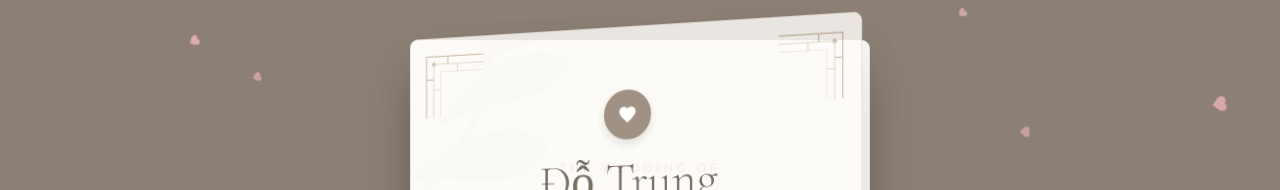
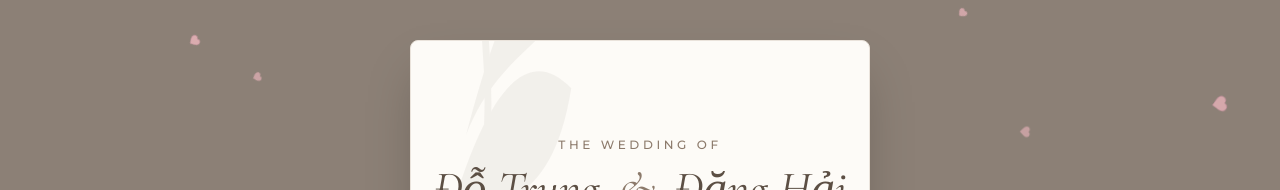
Before and after one commit to trungdodo99-dotcom/thiep-cuoi, a Next.js app: page / in a window 1280 px wide. Both pictures are taken after a click on the button "MỞ THIỆP". Shown: the top 190 px of the page. Built offline with nearby package versions, Linux system fonts and the light colour scheme.

Commit message:
Update hieu ung keo chuong hoat hinh

```diff
--- a/app/page.tsx
+++ b/app/page.tsx
@@ -39,10 +39,9 @@ const DRESS_SPARKLES = [
   { id: 5, bottom: "5%", left: "50%", delay: "1.5s", size: "16px" },
 ];
 
-// Tạo mảng hạt màu bung nhẹ nhàng (Chỉ dùng tone Hồng nhạt/Trắng lãng mạn)
 const GENTLE_CONFETTI = Array.from({ length: 30 }).map((_, i) => {
   const shapes = ['heart', 'star', 'bubble'];
-  const colors = ['#FFC0CB', '#FFB6C1', '#FFD1DC', '#FFE4E1', '#FFF0F5', '#FFFFFF']; // Tone hồng nhạt
+  const colors = ['#FFC0CB', '#FFB6C1', '#FFD1DC', '#FFE4E1', '#FFF0F5', '#FFFFFF'];
   return {
     id: i,
     shape: shapes[Math.floor(Math.random() * shapes.length)],
@@ -89,7 +88,6 @@ const WatermarkLeaves = () => (
   </svg>
 );
 
-// Component cảm biến hiện chữ THÔNG THƯỜNG
 const FadeIn = ({ children, delay = 0, className = "" }: { children: React.ReactNode, delay?: number, className?: string }) => {
   const [isVisible, setIsVisible] = useState(false);
   const ref = useRef<HTMLDivElement>(null);
@@ -115,7 +113,6 @@ const FadeIn = ({ children, delay = 0, className = "" }: { children: React.React
   );
 };
 
-// Component TÊN CÔ DÂU CHÚ RỂ (Bùng nổ sao trắng ấm rồi quét sáng 1 lần)
 const ExplosiveNameReveal = ({ children, delay = 0, className = "" }: { children: React.ReactNode, delay?: number, className?: string }) => {
   const [isVisible, setIsVisible] = useState(false);
   const ref = useRef<HTMLDivElement>(null);
@@ -175,8 +172,8 @@ export default function WeddingCardPage() {
   const [isMounted, setIsMounted] = useState(false);
   const [showSplash, setShowSplash] = useState(true);
 
-  // Trạng thái luồng chuyển cảnh
-  const [cardState, setCardState] = useState<'idle' | 'scaling' | 'bursting' | 'opening' | 'done'>('idle');
+  // Trạng thái kịch bản chuyển cảnh
+  const [cardState, setCardState] = useState<'idle' | 'bursting' | 'opening' | 'done'>('idle');
   const [isInnerVisible, setIsInnerVisible] = useState(false);
 
   const [isAutoScrolling, setIsAutoScrolling] = useState(false);
@@ -218,32 +215,27 @@ export default function WeddingCardPage() {
   }, [isAutoScrolling]);
 
   // ==========================================
-  // KỊCH BẢN CHUYỂN CẢNH MỚI: Tỷ lệ thật -> Nổ tim hồng nhạt -> Phóng to -> Lật 3D biến mất
+  // KỊCH BẢN CHUYỂN CẢNH ĐÃ SỬA LỖI MOBILE
   // ==========================================
   const handleOpenCard = () => {
     if (cardState !== 'idle') return;
 
-    // 1. Ấn nút -> Bìa thiệp từ từ phóng to bằng kích thước thật (max-w 460px)
-    setCardState('scaling');
+    // 1. Ấn nút -> Tim đập & Pháo hoa nổ
+    setCardState('bursting');
 
-    // 2. Tim đập & Pháo hoa nổ nhẹ nhàng lơ lửng (Tone hồng nhạt lãng mạn)
-    setTimeout(() => {
-      setCardState('bursting');
-    }, 800);
-
-    // 3. Đổi hiệu ứng: Bìa lật 3D sang trái và mờ dần biến mất
+    // 2. Lật bìa thiệp và làm mờ nó đi
     setTimeout(() => {
       setCardState('opening');
-      setIsInnerVisible(true); // Ruột thiệp hiện sẵn phía sau
-    }, 2500);
+      setIsInnerVisible(true); // Kích hoạt hiệu ứng hiện dần của ruột thiệp
+    }, 1500);
 
-    // 4. Hoàn tất dọn dẹp và tự động cuộn chữ
+    // 3. Hoàn tất dọn dẹp và tự động cuộn
     setTimeout(() => {
       setCardState('done');
       setIsAutoScrolling(true);
       setShowHint(true);
       setTimeout(() => setShowHint(false), 4500);
-    }, 3800);
+    }, 3000);
   };
 
   const toggleAutoScroll = () => {
@@ -253,7 +245,6 @@ export default function WeddingCardPage() {
   if (!isMounted) return <div className="min-h-[100dvh] bg-[#8C8076]"></div>;
 
   return (
-    // Đã thêm flex flex-col items-center mx-auto để luôn căn giữa mọi màn hình
     <div className={`relative selection:bg-[#E5D9CC] selection:text-[#4A3C31] font-sans text-[#5C4F44] bg-[#8C8076] cursor-pointer w-full flex flex-col items-center overflow-x-hidden mx-auto ${cardState !== 'done' ? 'h-[100dvh] overflow-y-hidden' : 'min-h-[100dvh]'}`} onClick={toggleAutoScroll}>
       <style dangerouslySetInnerHTML={{__html: `
         @import url('https://fonts.googleapis.com/css2?family=Cormorant+Garamond:ital,wght@0,300;0,400;0,500;0,600;0,700;1,400;1,500&family=Montserrat:wght@300;400;500&display=swap');
@@ -264,7 +255,6 @@ export default function WeddingCardPage() {
         @keyframes heart-blink { 0%, 100% { stroke: transparent; stroke-width: 0px; transform: scale(1); opacity: 0.5; } 50% { stroke: #FF99C2; stroke-width: 1.5px; transform: scale(1.15); opacity: 0.85; } }
         .animate-heart { animation: heart-blink 2s ease-in-out infinite; }
 
-        /* Icon đập nhịp tim */
         @keyframes fast-beat {
             0%, 100% { transform: scale(1); }
             25% { transform: scale(1.3); }
@@ -273,7 +263,6 @@ export default function WeddingCardPage() {
         }
         .animate-fast-beat { animation: fast-beat 1.5s ease-in-out forwards; }
 
-        /* Hạt nổ bung màu sắc NHẸ NHÀNG */
         @keyframes gentle-burst {
            0% { opacity: 0; transform: translate(0, 0) scale(0); }
            20% { opacity: 1; transform: translate(calc(var(--tx) * 0.4), calc(var(--ty) * 0.4)) scale(var(--s)); }
@@ -305,7 +294,6 @@ export default function WeddingCardPage() {
         }
         .animate-text-pop { animation: text-pop 1.2s cubic-bezier(0.2, 0.8, 0.2, 1) forwards; }
 
-        /* HIỆU ỨNG QUÉT ÁNH SÁNG 1 LẦN */
         @keyframes text-sweep {
            0% { background-position: -150% center; }
            100% { background-position: 150% center; }
@@ -336,13 +324,12 @@ export default function WeddingCardPage() {
          </div>
       </div>
 
-      {/* GỢI Ý DỪNG CUỘN */}
       <div className={`fixed bottom-8 left-1/2 -translate-x-1/2 z-[60] bg-black/40 text-white px-5 py-2.5 rounded-full backdrop-blur-sm text-[10px] md:text-[11px] uppercase tracking-widest transition-opacity duration-1000 pointer-events-none flex items-center gap-2 shadow-lg ${showHint ? 'opacity-100' : 'opacity-0'}`}>
           <svg className="w-4 h-4 animate-pulse" fill="none" stroke="currentColor" viewBox="0 0 24 24"><path strokeLinecap="round" strokeLinejoin="round" strokeWidth={2} d="M15 15l-2 5L9 9l11 4-5 2zm0 0l5 5M7.188 2.239l.777 2.897M5.136 7.965l-2.898-.777M13.95 4.05l-2.122 2.122m-5.657 5.656l-2.12 2.122" /></svg>
           Chạm màn hình để Dừng / Cuộn
       </div>
 
-      {/* TRÁI TIM RƠI NỀN BÊN DƯỚI (Z-30) */}
+      {/* TRÁI TIM RƠI NỀN */}
       <div className="fixed inset-0 pointer-events-none overflow-hidden z-[30]">
           {PARTICLES.map((p) => (
             <div key={`bg-${p.id}`} className="absolute top-[-5%]" style={{ left: p.left, width: p.size, height: p.size, animation: `fall ${p.duration} linear infinite`, animationDelay: p.delay }}>
@@ -352,24 +339,23 @@ export default function WeddingCardPage() {
       </div>
 
       {/* ============================================== */}
-      {/* TỔ HỢP THIỆP CHÍNH CĂN GIỮA */}
+      {/* TỔ HỢP THIỆP CHÍNH */}
       {/* ============================================== */}
-      <div className="w-full flex justify-center py-10 min-h-screen">
+      {/* Cố định chiều cao vùng chứa để không lòi ruột ra khi chưa mở thiệp */}
+      <div className="w-full flex justify-center py-10 min-h-screen relative">
           <div className="relative w-[92%] sm:w-full max-w-[460px] mx-auto flex flex-col items-center" style={{ perspective: '2000px' }}>
 
-              {/* === BÌA THIỆP (NẰM TRÊN CÙNG) === */}
-              {/* Lật 3D kết hợp opacity=0 để tan biến hoàn toàn, không lòi ruột */}
+              {/* === BÌA THIỆP (Z-50) === */}
               {cardState !== 'done' && (
               <div
-                  className={`absolute top-0 left-0 right-0 mx-auto aspect-[3/4] min-h-[550px] bg-[#FDFBF7] shadow-2xl rounded-lg border border-[#EAE3DB] z-50 overflow-hidden
-                      ${cardState === 'idle' ? 'scale-[0.85] max-w-[420px] transition-transform duration-500' : ''}
-                      ${(cardState === 'scaling' || cardState === 'bursting') ? 'scale-100 max-w-[460px] transition-all duration-[1000ms] ease-in-out' : ''}
-                      ${cardState === 'opening' ? 'scale-100 max-w-[460px] rotate-y-[-110deg] opacity-0 transition-all duration-[1200ms] ease-[cubic-bezier(0.645,0.045,0.355,1)]' : ''}
+                  className={`absolute top-0 left-0 right-0 w-full min-h-[550px] bg-[#FDFBF7] shadow-2xl rounded-lg border border-[#EAE3DB] z-50 overflow-hidden
+                      ${cardState === 'opening' ? 'rotate-y-[-110deg] opacity-0 transition-all duration-[1200ms] ease-[cubic-bezier(0.645,0.045,0.355,1)]' : ''}
                   `}
-                  style={{
-                      transformOrigin: 'left center'
-                  }}
+                  style={{ transformOrigin: 'left center' }}
               >
+                  {/* CHE KHUẤT RUỘT THIỆP: Thêm background trắng cứng phía dưới nội dung bìa để chắc chắn không nhìn xuyên qua */}
+                  <div className="absolute inset-0 bg-[#FDFBF7] z-0"></div>
+
                   <LuxuryCorner className="top-4 left-4" />
                   <LuxuryCorner className="top-4 right-4 rotate-90" />
                   <LuxuryCorner className="bottom-4 right-4 rotate-180" />
@@ -393,9 +379,8 @@ export default function WeddingCardPage() {
 
                   <div className="relative z-40 flex flex-col items-center justify-center text-center px-4 md:px-6 w-full h-full pb-20 md:pb-28 pt-6">
 
-                    {/* KHỐI CHỨA ICON & HIỆU ỨNG PHÁO HOA TONE HỒNG NHẠT */}
                     <div className="relative mb-4 mt-2">
-                        {cardState !== 'idle' && cardState !== 'scaling' && GENTLE_CONFETTI.map((p) => (
+                        {cardState !== 'idle' && GENTLE_CONFETTI.map((p) => (
                             <div key={`cf-${p.id}`} className="absolute top-1/2 left-1/2 pointer-events-none z-0" style={{ transform: 'translate(-50%, -50%)' }}>
                                 <svg
                                     className="animate-gentle-burst drop-shadow-sm"
@@ -439,12 +424,15 @@ export default function WeddingCardPage() {
               </div>
               )}
 
-              {/* === RUỘT THIỆP (NẰM DƯỚI) === */}
-              {isInnerVisible && (
-              <div className="w-full bg-[#FDFBF7] shadow-2xl rounded-lg border border-[#EAE3DB] overflow-hidden relative z-10 pb-32 animate-fade-in mx-auto">
+              {/* === RUỘT THIỆP (Z-10) === */}
+              {/* Giới hạn độ cao (h-[550px] và overflow-hidden) lúc bìa đang đóng để KHÔNG lòi ra ngoài */}
+              <div className={`w-full bg-[#FDFBF7] shadow-2xl rounded-lg border border-[#EAE3DB] relative z-10 transition-all duration-1000 ease-in-out
+                  ${!isInnerVisible ? 'h-[550px] overflow-hidden' : 'pb-32 h-auto overflow-visible'}
+              `}>
                  <WatermarkLeaves />
 
-                 <div className="relative w-full flex flex-col items-center pt-24 z-20">
+                 {/* Các phần tử bên trong bị ẩn (opacity-0) cho tới khi isInnerVisible = true */}
+                 <div className={`relative w-full flex flex-col items-center pt-24 z-20 transition-opacity duration-[1500ms] ${isInnerVisible ? 'opacity-100' : 'opacity-0'}`}>
                      <FadeIn delay={100}>
                          <p className="uppercase tracking-[0.3em] text-[10px] md:text-xs text-[#8C7A6B] font-medium mb-3">The Wedding Of</p>
                      </FadeIn>
@@ -541,7 +529,6 @@ export default function WeddingCardPage() {
                      </FadeIn>
                  </div>
               </div>
-              )}
 
           </div>
       </div>
```
